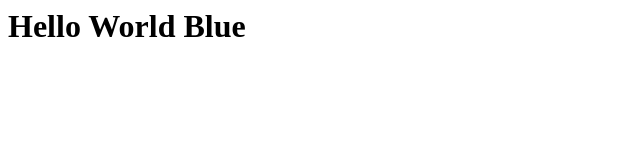
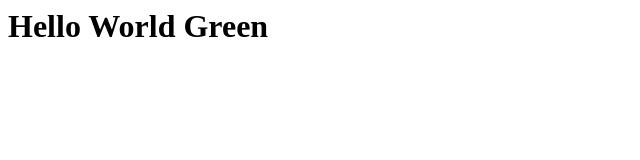
Before and after one commit to bdhakad/express-hello-world, a website: page cloudfront/index.html in a window 1280 px wide. Shown: the full height of the page, 0-640 px from the left. Drawn offline with Linux system fonts and the light colour scheme.

Commit message:
update circle ci yml file

```diff
--- a/cloudfront/index.html
+++ b/cloudfront/index.html
@@ -1,5 +1,5 @@
 <html>
 <body>
-  <h1>Hello World Blue</h1>
+  <h1>Hello World Green</h1>
 </body>
 </html>
```
Also changed, not shown: .circleci/config.yml.
